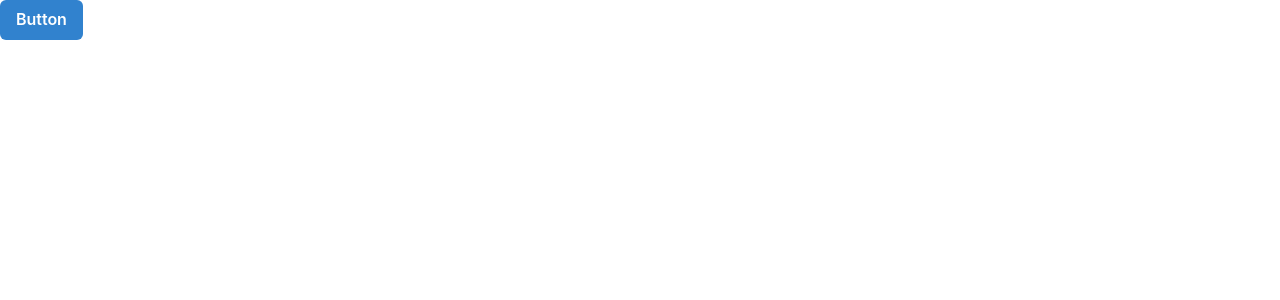
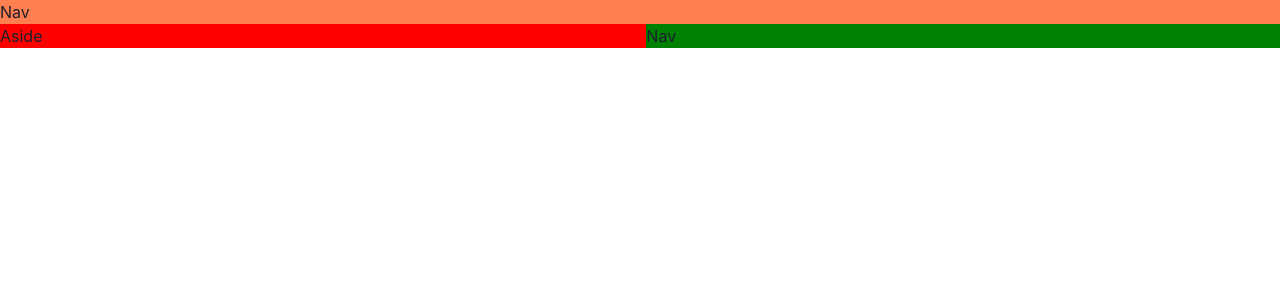
Before and after one commit to Hasibul29/react-game-hub, a React (Vite) app: page / in a window 1280 px wide. Shown: the top 300 px of the page. Built offline with nearby package versions, Linux system fonts and the light colour scheme.

Commit message:
set layout

```diff
--- a/src/App.tsx
+++ b/src/App.tsx
@@ -1,7 +1,26 @@
-import { Button, ButtonGroup } from "@chakra-ui/react";
+import { Grid, GridItem, Show } from "@chakra-ui/react";
 
 function App() {
-  return <Button colorScheme="blue">Button</Button>;
+  return (
+    <Grid
+      templateAreas={{
+        base: `"nav" "main"`,
+        lg: `"nav nav" "aside main"`,
+      }}
+    >
+      <GridItem area="nav" bg="coral">
+        Nav
+      </GridItem>
+      <Show above="lg">
+        <GridItem area="aside" bg="red">
+          Aside
+        </GridItem>
+      </Show>
+      <GridItem area="main" bg="green">
+        Nav
+      </GridItem>
+    </Grid>
+  );
 }
 
 export default App;
```
